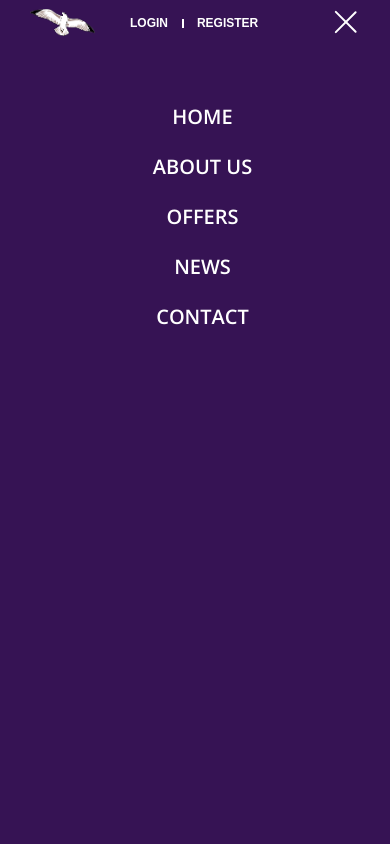
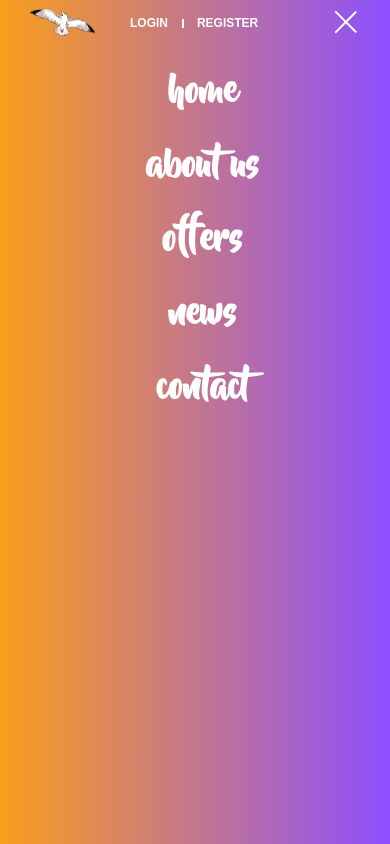
Before and after one commit to KaterinaMysl/eCommerce_Application, a website built with webpack: page src/index.html in a window 390 px wide. Both pictures are taken after a click on the element 345 px from the left and 22 px from the top of the page. Built offline with nearby package versions, Linux system fonts and the light colour scheme; no server answers; what @commercetools/platform-sdk, @commercetools/sdk-client-v2 would draw is missing.

Commit message:
feat: change burger

```diff
--- a/src/components/view/loginForm/LoginForm.css
+++ b/src/components/view/loginForm/LoginForm.css
@@ -6,7 +6,6 @@
 
 .container-login {
   padding: 140px 10px 30px 10px;
-  height: 100%;
   min-height: 100vh;
   background-image: linear-gradient(135deg, #fab2ff 10%, #1904e5 100%);
   background-size: cover;
--- a/src/components/view/mainPage/MainPage.css
+++ b/src/components/view/mainPage/MainPage.css
@@ -31,6 +31,7 @@ html {
   -ms-text-size-adjust: 100%;
   -ms-overflow-style: scrollbar;
   -webkit-tap-highlight-color: transparent;
+  height: 100%;
 }
 
 body {
@@ -43,10 +44,10 @@ body {
   text-align: left;
   margin: 0;
   padding: 0;
-  min-height: 100vh;
+  height: 100%;
 }
 .main {
-  min-height: 100vh;
+  height: 100%;
 }
 
 div {
@@ -216,7 +217,7 @@ h6 {
 
 .body-container {
   width: 100%;
-  min-height: 100vh;
+  height: 100%;
   background-image: linear-gradient(135deg, #fab2ff 10%, #1904e5 100%);
 }
 
@@ -548,7 +549,7 @@ h6 {
 
 .home {
   width: 100%;
-  height: 100vh;
+  height: 100%;
 }
 
 .home_slider_container {
@@ -576,7 +577,7 @@ h6 {
   top: 0;
   left: 0;
   width: 100%;
-  height: 100vh;
+  height: 100%;
   background-repeat: no-repeat;
   background-size: cover;
   background-position: center center;
@@ -677,6 +678,9 @@ h6 {
 .burger_menu {
   display: none;
 }
+.background {
+  display: none;
+}
 
 @media (max-width: 1000px) {
   .container-main {
@@ -686,8 +690,25 @@ h6 {
   .header,
   .header.scrolled {
     background: none;
+    height: 100%;
+  }
+
+  .body-container {
+    position: relative;
+    height: 100%;
+    width: 100%;
+  }
+
+  .header.show {
+    position: fixed;
+    top: 0;
+    left: 0;
     min-height: 100vh;
+    width: 100%;
+    /* background: linear-gradient(to right, #fa9e1b, #8d4fff); */
   }
+
+
 
   .top_bar {
     background: rgba(54, 19, 84, 0.82);
@@ -695,8 +716,7 @@ h6 {
   }
 
   .top_bar.show {
-    background: rgba(54, 19, 84);
-
+    background: none;
   }
 
   .user_box {
@@ -717,7 +737,6 @@ h6 {
   .col {
     position: relative;
     padding-top: 5px;
-
   }
 
   .logo_container {
@@ -740,11 +759,6 @@ h6 {
     align-items: center;
     padding: 0px;
     width: 100%;
-  }
-
-  .main_nav.show {
-    height: 100%;
-    background: rgba(54, 19, 84);
   }
 
   .logo a img {
@@ -797,7 +811,7 @@ h6 {
     flex-direction: column;
     align-items: center;
     list-style: none;
-    padding: 250px 0 0 0;
+    padding: 300px 0 0 0;
     margin: 0;
   }
 
@@ -806,7 +820,34 @@ h6 {
   }
 
   .main_nav_item a {
-    font-size: 20px;
+    font-size: 36px;
+    font-family: 'Beyond';
+    text-transform: lowercase;
+  }
+
+  .main_nav_item::after {
+    display: block;
+    position: absolute;
+    left: -30px;
+    bottom: 30%;
+    width: calc(100% + 14px);
+    height: 4px;
+    background: #ffffff;
+    border-radius: 5px;
+    content: '';
+    opacity: 0;
+    -webkit-transition: all 200ms ease;
+    -moz-transition: all 200ms ease;
+    -ms-transition: all 200ms ease;
+    -o-transition: all 200ms ease;
+    transition: all 200ms ease;
+    z-index: -1;
+  }
+
+  .main_nav_item:hover::after {
+    width: calc(100%+14px);
+    left: -8px;
+    opacity: 1;
   }
 
   .main_nav_item:last-child {
@@ -822,7 +863,19 @@ h6 {
     opacity: 1;
     height: 44px;
   }
+
   .header.scrolled .main_nav_col {
     height: 80px;
   }
+
+  .background.show {
+    position: fixed;
+    display: block;
+    top: 0;
+    left: 0;
+    background: linear-gradient(to right, #fa9e1b, #8d4fff);
+    width: 100%;
+    height: 100%;
+    z-index: 11;
+  }
 }
--- a/src/components/view/mainPage/MainPage.ts
+++ b/src/components/view/mainPage/MainPage.ts
@@ -98,6 +98,8 @@ class MainPage {
 
     </div>
   </div>
+  <div class="background">
+  </div>
 </div>
     `;
     document.body.innerHTML = content;
@@ -129,12 +131,16 @@ class MainPage {
     const burgerNav = document.querySelector('.main_nav') as HTMLElement;
     const topBar = document.querySelector('.top_bar') as HTMLElement;
     const header = document.querySelector('.header') as HTMLElement;
+    const background = document.querySelector('.background') as HTMLElement;
 
     burgerMenuButton.addEventListener('click', () => {
       burgerNav.classList.toggle('show');
       burgerNavCont.classList.toggle('show');
       topBar.classList.toggle('show');
       burgerMenuButton.classList.toggle('cross');
+      header.classList.toggle('show');
+      background.classList.toggle('show');
+
       if (burgerNav.classList.contains('show')) {
         header.classList.add('scrollable-nav');
         document.body.classList.add('no-scroll');
@@ -145,7 +151,7 @@ class MainPage {
     });
 
     const menuItems = document.querySelectorAll(
-      '.main_nav_item a',
+      '.main_nav_item a, .logo, .user_box_login, .user_box_register, .user_box_logout, .user_box_profile',
     ) as NodeListOf<HTMLElement>;
 
     menuItems.forEach(menuItem => {
@@ -155,6 +161,8 @@ class MainPage {
         topBar.classList.remove('show');
         burgerMenuButton.classList.remove('cross');
         document.body.classList.remove('no-scroll');
+        header.classList.remove('show');
+        background.classList.remove('show');
       });
     });
   }
--- a/src/components/view/registrationForm/RegistrationForm.css
+++ b/src/components/view/registrationForm/RegistrationForm.css
@@ -1,6 +1,6 @@
 .container-registration {
   padding: 140px 10px 30px 10px;
-  height: 100%;
+
   min-height: 100vh;
   background-image: linear-gradient(135deg, #fab2ff 10%, #1904e5 100%);
   background-size: cover;
```
